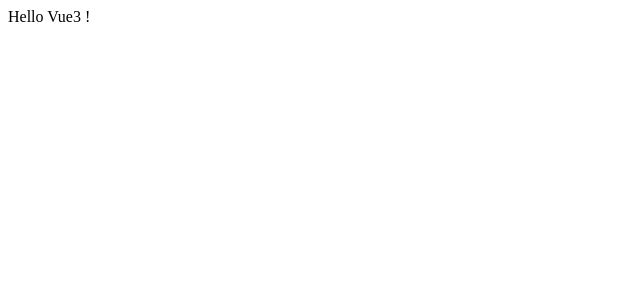
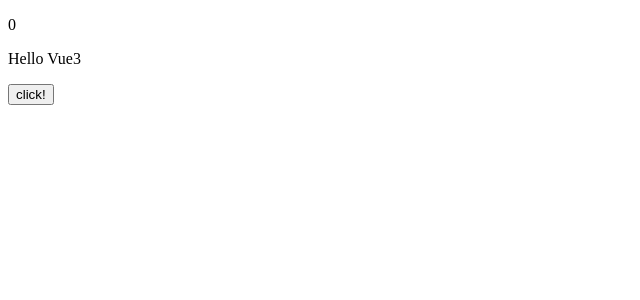
Before and after one commit to hjun-park/vue-js-practice, a Vue app: page / in a window 1280 px wide. Shown: the top 300 px of the page, without its empty margins (0-640 px from the left). Built offline with nearby package versions, Linux system fonts and the light colour scheme.

Commit message:
02. Setup 함수

```diff
--- a/src/App.vue
+++ b/src/App.vue
@@ -1,7 +1,33 @@
-<script setup></script>
-
 <template>
-	<div>Hello Vue3 !</div>
+	<div>
+		<p>{{ counter }}</p>
+		<p>{{ message }}</p>
+		<button @click="increment">click!</button>
+	</div>
 </template>
 
+<script>
+import { ref } from 'vue';
+
+export default {
+	// 02-4. setup(props, context)
+	setup() {
+		// 02-1. 반응형 상태 counter 선언
+		const counter = ref(0);
+		const message = ref('Hello Vue3');
+		const increment = () => {
+			counter.value++;
+		};
+		// 02-2. 메소드로도 가능
+
+		return {
+			// 02-3. return 안 하면 위에 템플릿 구문으로 사용 불가
+			counter,
+			message,
+			increment,
+		};
+	},
+};
+</script>
+
 <style></style>
```
